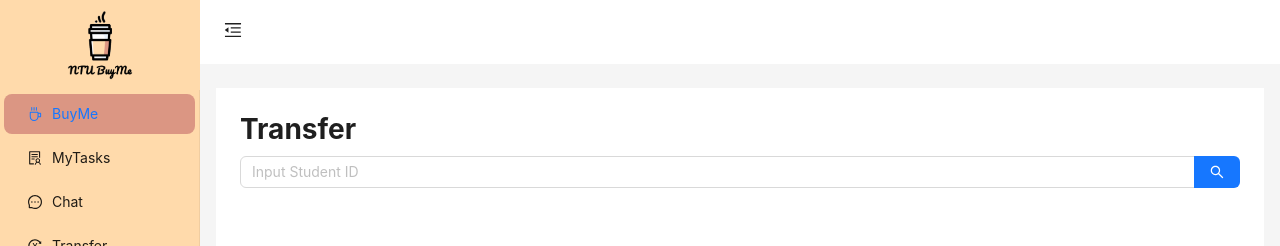
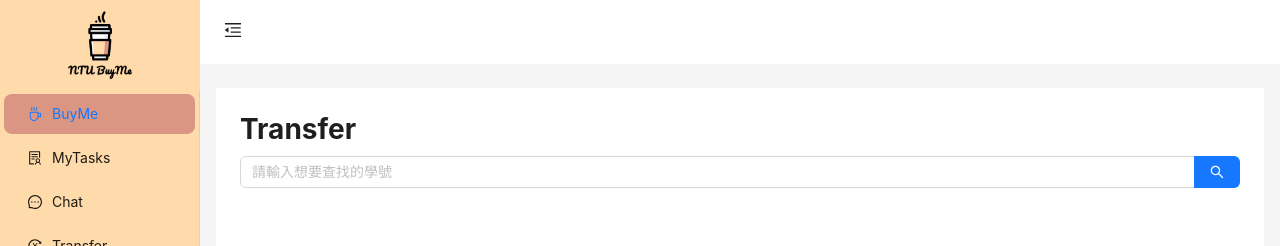
Before and after one commit to tsailawrence/NTUBuyME, a React (Create React App) app in the folder frontend/: page /transfer in a window 1280 px wide. Shown: the top 246 px of the page. Built offline with nearby package versions, Linux system fonts and the light colour scheme.

Commit message:
small update

```diff
--- a/frontend/src/pages/Transfer.js
+++ b/frontend/src/pages/Transfer.js
@@ -55,7 +55,7 @@ function Transfer({ collapsed, setCollapsed }) {
             >
                 <h1>Transfer</h1>
                 <Search
-                    placeholder="Input Student ID"
+                    placeholder="請輸入想要查找的學號"
                     enterButton
                     value={id}
                     onSearch={searchId}
```
Also changed, not shown: frontend/src/pages/BuyMe.js (+4 -4 lines), frontend/src/pages/MyTasks.js (+1 -11 lines), 1 other file (tests, documents, lock files or other folders).
